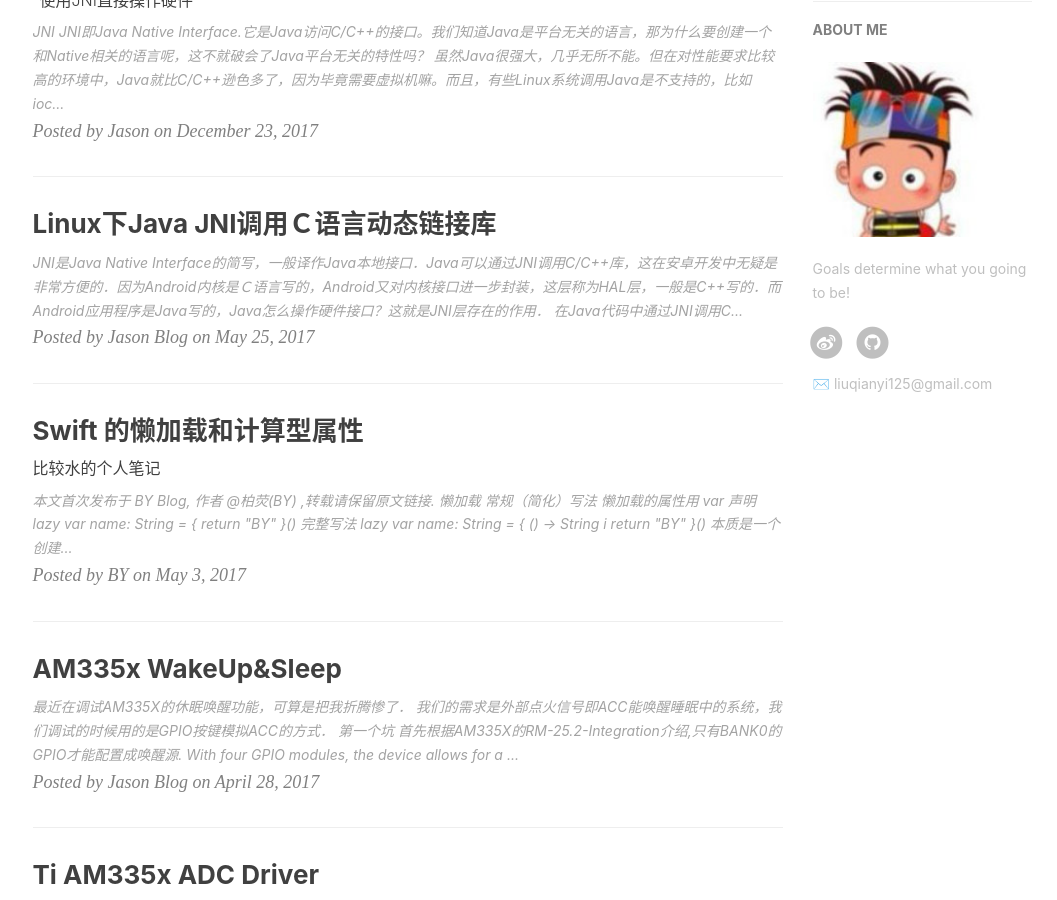
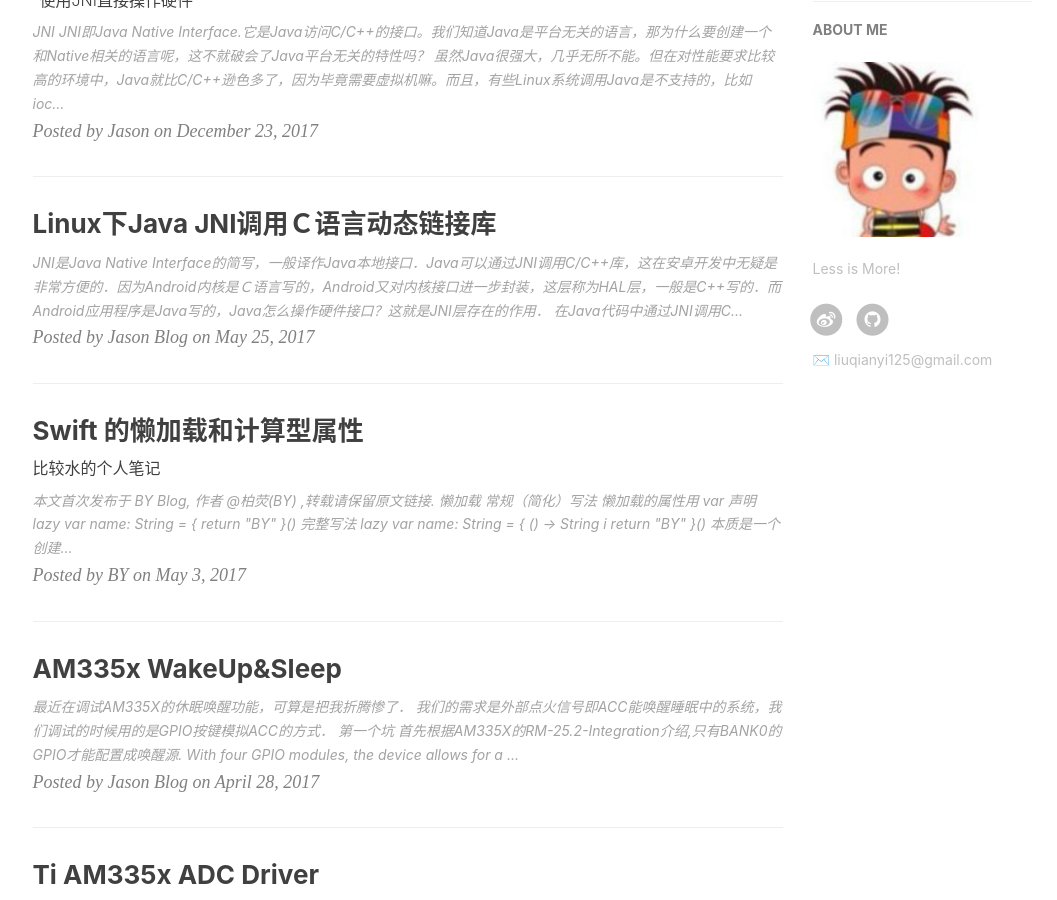
Before and after one commit to jason--liu/jason--liu.github.io, a Jekyll site: the page built from index.html, in a window 1280 px wide and 900 px high, scrolled down 522 px. Shown: the whole window, without its empty margins (135-1192 px from the left). Built offline with Jekyll 4.4.1, drawn with Linux system fonts in a browser that asks for light colours; nearby versions of some CDN libraries; the list of posts is cut into pages by our own code; comment, search, counter and statistics services are not loaded.

Commit message:
change desc

```diff
--- a/_config.yml
+++ b/_config.yml
@@ -11,7 +11,7 @@ github_repo: "https://github.com/jason--liu/jason--liu.github.io.git" # you code
 
 # Sidebar settings
 sidebar: true                           # whether or not using Sidebar.
-sidebar-about-description: "Goals determine what you going to be!"
+sidebar-about-description: "Less is More!"
 sidebar-avatar: /img/jason-photo.jpg      # use absolute URL, seeing it's used in both `/` and `/about/`
 
 
--- a/_includes/head.html
+++ b/_includes/head.html
@@ -13,7 +13,7 @@
     <link rel="manifest" href="{{ site.baseurl }}/pwa/manifest.json">
 
     <!-- Favicon -->
-    <link rel="shortcut icon" href="{{ site.baseurl }}/img/favicon.ico">
+    <link rel="shortcut icon" href="{{ site.baseurl }}/img/jl.png">
 
     <!-- Safari Webpage Icon    by-BY -->
     <link rel="apple-touch-icon" href="{{ site.baseurl }}/img/apple-touch-icon.png">
```
Also changed, not shown: img/jl.png (added).
